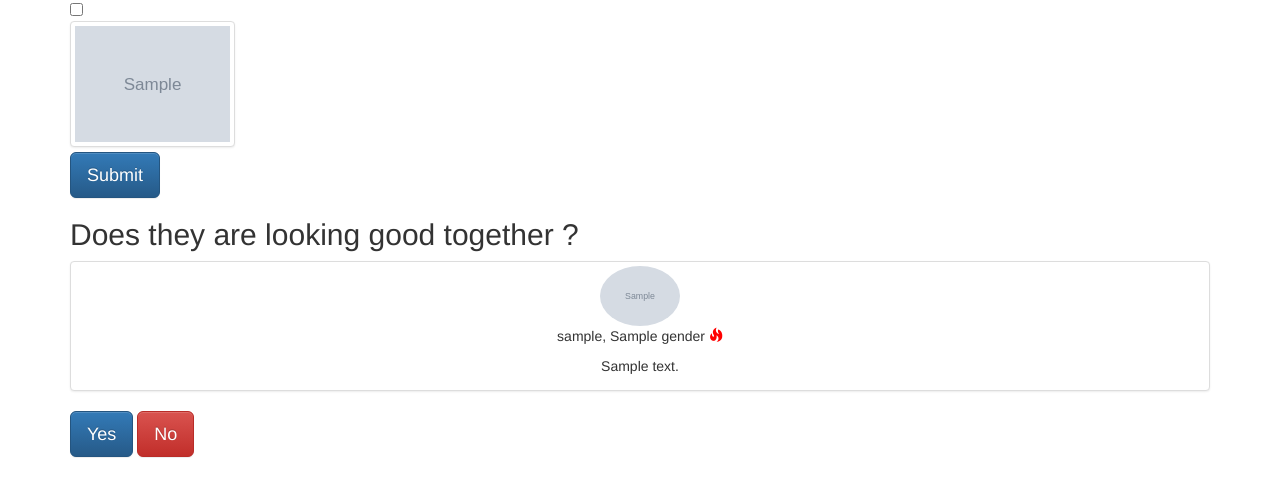
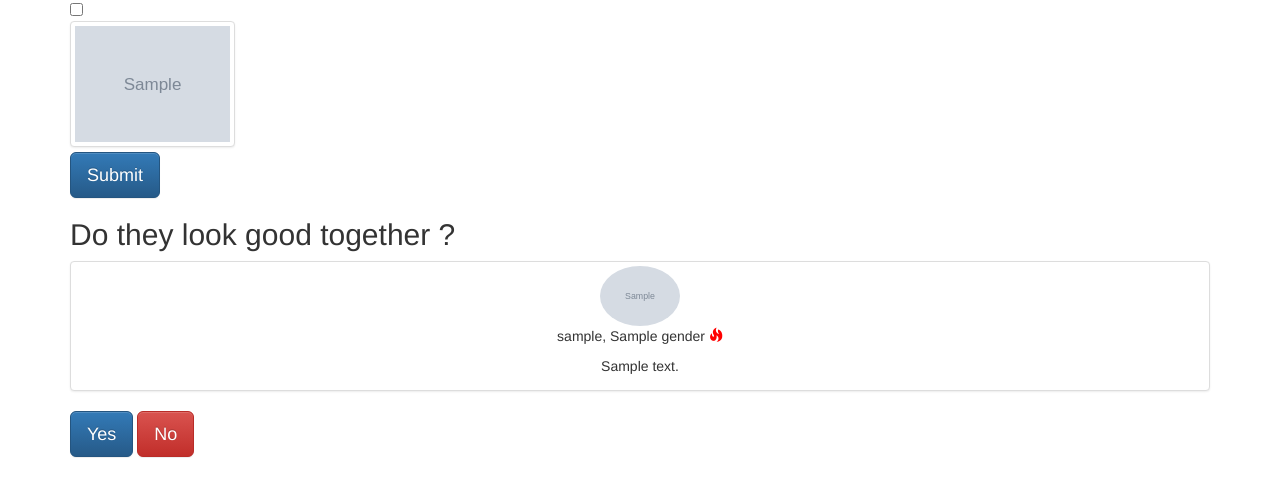
Before and after one commit to rjollet/NeverAloneNTHU, a Django app: template templates/app/select_pictures.html in a window 1280 px wide. Shown: the part 164-655 px from the top of the page. Run offline with Django 3.2, Linux system fonts and the light colour scheme; the template is opened without the code that fills it: most values are stand-ins (such as "Sample title", 1, 10 or a date in 2020); grey boxes marked "Sample" are stand-in pictures; some libraries are stand-ins or nearby versions.

Commit message:
Correct spelling
Change sentence Do they looking good by correct one

```diff
--- a/templates/app/select_pictures.html
+++ b/templates/app/select_pictures.html
@@ -36,7 +36,7 @@
       <input type="submit" value="Submit" class="btn btn-lg btn-primary">
     </form>
 
-    <h2>Does they are looking good together ?</h2>
+    <h2>Do they look good together ?</h2>
       {% for profile in couple %}
         <div class="thumbnail"><img class="img-circle img-responsive center-block"
             {% if profile.profilePicture %}
```
